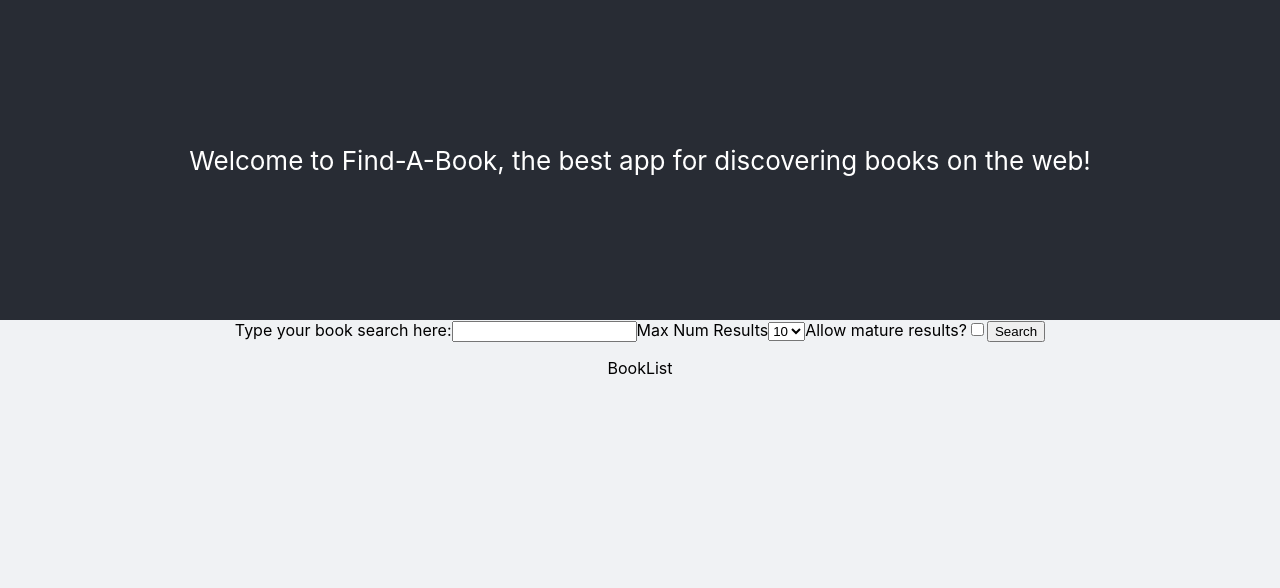
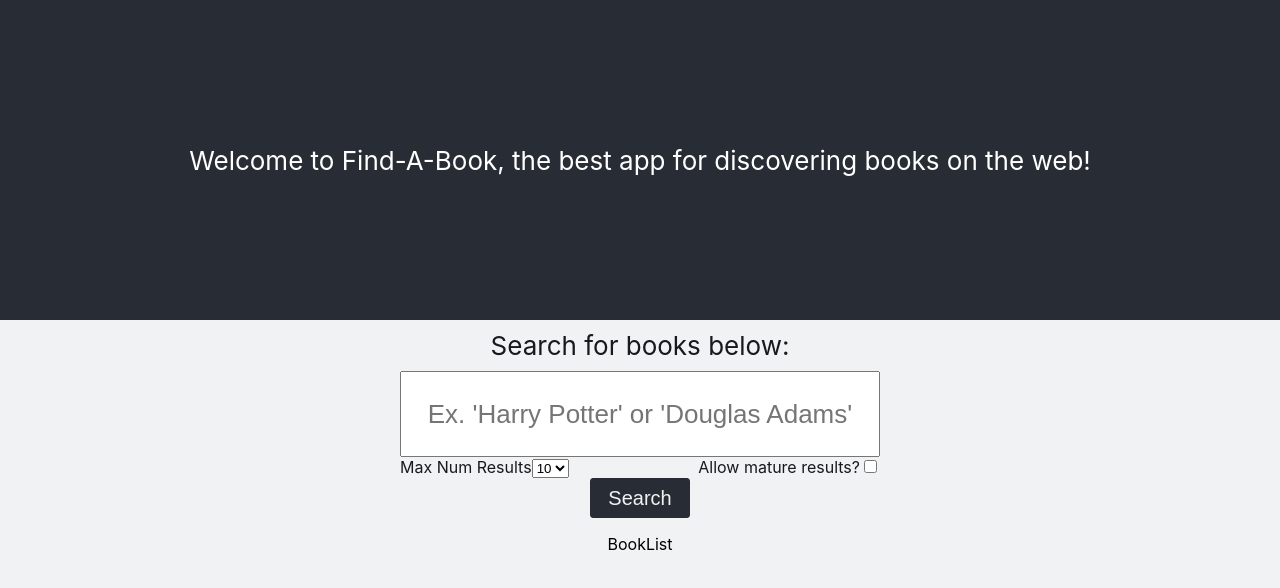
Before and after one commit to CameronHCouch/book-finder, a React (Create React App) app: page / in a window 1280 px wide. Shown: the top 588 px of the page. Built offline with nearby package versions, Linux system fonts and the light colour scheme.

Commit message:
Add SearchForm css, reformat SearchForm HTML in component for increased readability and easier styling.

```diff
--- a/src/components/FilterableBookTable.js
+++ b/src/components/FilterableBookTable.js
@@ -27,7 +27,6 @@ class FilterableBookTable extends Component {
 
   handleSubmit(e) {
     e.preventDefault();
-    // current issue: the search is not immediately updating when new text is added
     if (this.state.query) {
       this.setState( { books: [], loading: true });
       googleBooksAPIUtil(this.state.query, this.state.maxResults, this.state.familyFriendly)
--- a/src/components/SearchForm.css
+++ b/src/components/SearchForm.css
@@ -1,4 +1,39 @@
-/* p {
-  color: white;
-  font-size: 16px;
-} */
+form {
+  display: flex;
+  flex-direction: column;
+  width: 60vmin;
+  margin: auto;
+  color: #17191e;
+}
+
+.formHeader{
+  font-size: 26px;
+  margin: 10px 0px;
+}
+
+#bookSearch{
+  height: 10vh;
+  font-size: 26px;
+  text-align: center;
+}
+
+.formOptions {
+  display: flex;
+  justify-content: space-between;
+}
+/* TODO: Format dropdown menu */
+input[type=submit] {
+  flex: initial;
+  align-self: center;
+  width: 100px;
+  height: 40px;
+  border: 1px solid #282c34;
+  border-radius: 3px;
+  background-color: #282c34;
+  color: #f0f2f4;
+  font-size: 20px;
+}
+
+input[type=submit]:active{
+  background-color: #093b9f;
+}
--- a/src/components/SearchForm.js
+++ b/src/components/SearchForm.js
@@ -27,9 +27,18 @@ class SearchForm extends Component {
     return (
       <div className="SearchForm-wrapper">
         <form onSubmit= { this.handleSubmit }>
-          <label htmlFor="query">Type your book search here:</label>
-          <input type="text" value={ this.props.query } onChange= { this.handleChange } name="query" id="book-search"></input>
-          <label htmlFor="maxResults">Max Num Results</label>
+          <label htmlFor="query" className="formHeader">Search for books below:</label>
+          <input
+            type="text"
+            value={ this.props.query }
+            onChange= { this.handleChange }
+            name="query"
+            id="bookSearch"
+            placeholder="Ex. 'Harry Potter' or 'Douglas Adams'">
+          </input>
+          <div className="formOptions">
+            <label htmlFor="maxResults">
+              Max Num Results
               <select name="maxResults" onChange = { this.handleChange }>
                 <option value="10" defaultValue>10</option>
                 <option value="15">15</option>
@@ -39,8 +48,17 @@ class SearchForm extends Component {
                 <option value="35">35</option>
                 <option value="40">40</option>
               </select>
-          <label htmlFor="familyFriendly">Allow mature results?</label>
-          <input type="checkbox" onChange= { this.toggleFamilyFriendly } name="familyFriendly" id="familyFriendly"></input>
+            </label>
+            <label htmlFor="familyFriendly">
+              Allow mature results?
+              <input
+                type="checkbox"
+                onChange= { this.toggleFamilyFriendly }
+                name="familyFriendly"
+                id="familyFriendly">
+              </input>
+            </label>
+          </div>
           <input type="submit" value="Search" id="submit"></input>
         </form>
       </div>
```
Also changed, not shown: 1 other file (tests, documents, lock files or other folders). Lines whose indentation alone changed are shown as unchanged.
